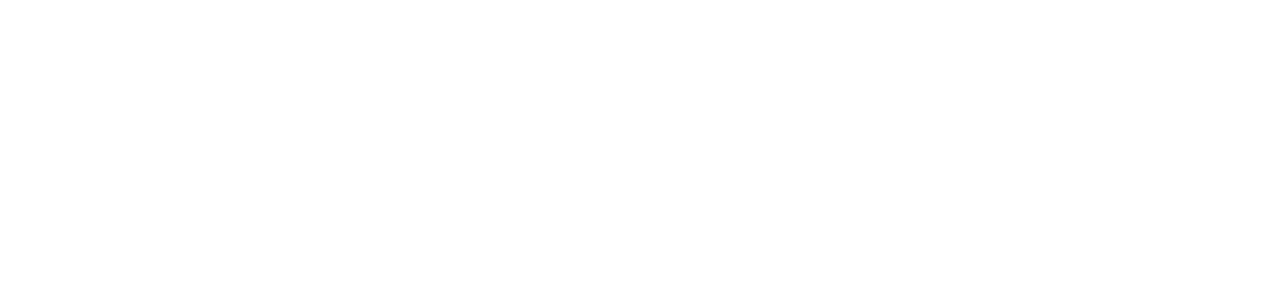
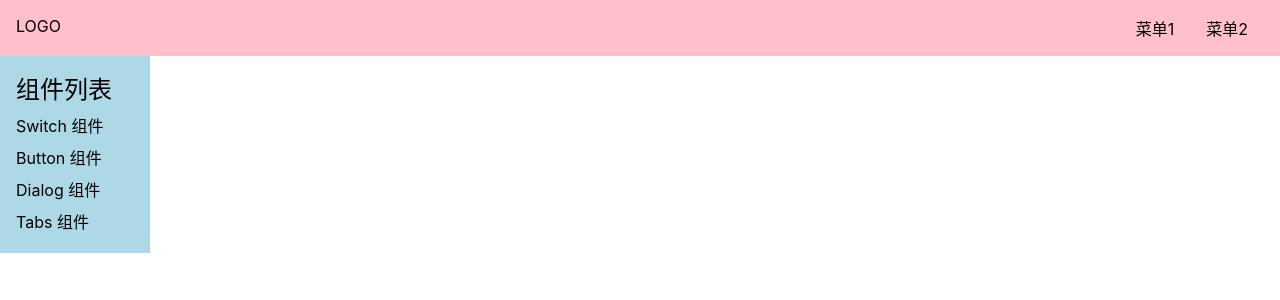
Before and after one commit to wh2887/-init-ui-vue3, a Vue app: page /#/doc in a window 1280 px wide. Before the commit this address had no page. Shown: the top 300 px of the page. Built offline with nearby package versions, Linux system fonts and the light colour scheme.

Commit message:
Doc 页面的基本样式

```diff
--- a/src/assets/styles/reset.scss
+++ b/src/assets/styles/reset.scss
@@ -20,5 +20,9 @@
 
   &:hover {
     border-bottom: 1px solid;
+    cursor: pointer;
   }
 }
+h1,h2,h3,h4,h5,h6{
+  font-weight: normal;
+}
--- a/src/components/Topnav.vue
+++ b/src/components/Topnav.vue
@@ -17,6 +17,8 @@
   background: pink;
   display: flex;
   padding: 16px;
+  position: relative;
+  z-index: 10;
 
   > .logo {
     max-width: 6em;
--- a/src/main.ts
+++ b/src/main.ts
@@ -3,9 +3,11 @@
 import {createRouter, createWebHashHistory} from 'vue-router';
 import Home from './views/Home.vue';
 import './assets/styles/reset.scss';
+import Doc from './views/Doc.vue';
 
 const routes = [
   {path: '/', component: Home},
+  {path: '/doc', component: Doc},
 ];
 
 const router = createRouter({
--- /dev/null
+++ b/src/views/Doc.vue
@@ -0,0 +1,54 @@
+<template>
+  <div>
+    <Topnav/>
+    <aside>边栏</aside>
+    <aside>
+      <h2>组件列表</h2>
+      <ol>
+        <li>
+          <router-link to="/doc/switch">Switch 组件</router-link>
+        </li>
+        <li>
+          <router-link to="/doc/button">Button 组件</router-link>
+        </li>
+        <li>
+          <router-link to="/doc/dialog">Dialog 组件</router-link>
+        </li>
+        <li>
+          <router-link to="/doc/tabs">Tabs 组件</router-link>
+        </li>
+      </ol>
+    </aside>
+    <main>主内容</main>
+  </div>
+</template>
+
+<script lang="ts">
+import Topnav from '../components/Topnav.vue';
+
+export default {
+  components: {
+    Topnav
+  }
+};
+</script>
+
+<style lang="scss" scoped>
+aside {
+  background: lightblue;
+  width: 150px;
+  position: fixed;
+  top: 0;
+  left: 0;
+  padding: 70px 16px 16px;
+
+  > h2 {
+    margin-bottom: 4px;
+  }
+  > ol {
+    > li {
+      padding: 4px 0;
+    }
+  }
+}
+</style>
--- a/src/views/Home.vue
+++ b/src/views/Home.vue
@@ -5,8 +5,8 @@
       <h1>Init UI</h1>
       <h2>一个简单的 UI 框架</h2>
       <p class="actions">
-        <a>GitHub</a>
-        <a>开始</a>
+        <a href="https://github.com/wh2887/-init-ui-vue3">GitHub</a>
+        <router-link to="/doc">开始</router-link>
       </p>
     </div>
   </div>
```
